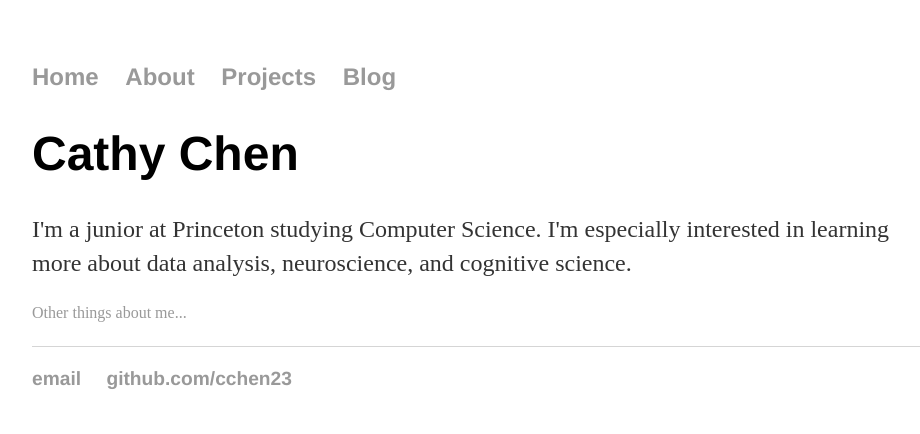
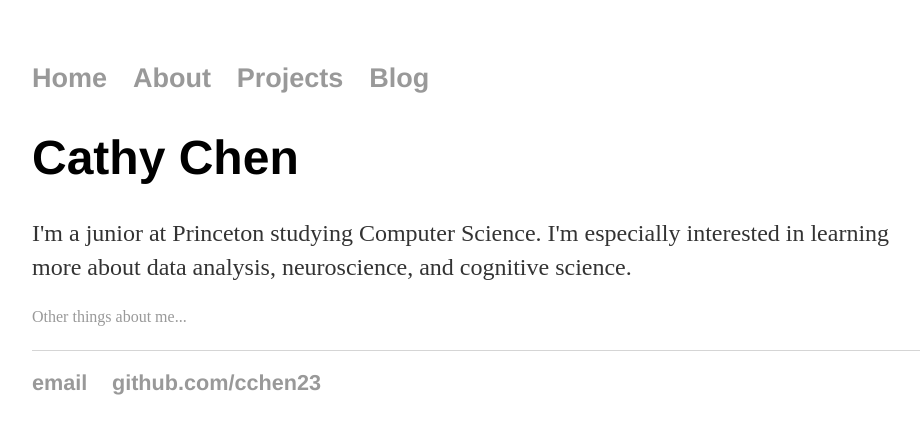
Before and after one commit to cchen23/cchen23.githhub.io, a Jekyll site: the page built from index.html, in a window 1280 px wide. Shown: the top 434 px of the page, without its empty margins (160-1080 px from the left). Built offline with Jekyll 4.4.1, drawn with Linux system fonts in a browser that asks for light colours.

Commit message:
Update main.css

```diff
--- a/css/main.css
+++ b/css/main.css
@@ -47,7 +47,12 @@ footer {
 }
 
 ul {
- font-size: 1.5em;
+ font-size: 1.3em;
+ line-height: 1.4em;
+}
+
+ul li {
+ font-size: 1.3em;
  line-height: 1.4em;
 }
 
```
